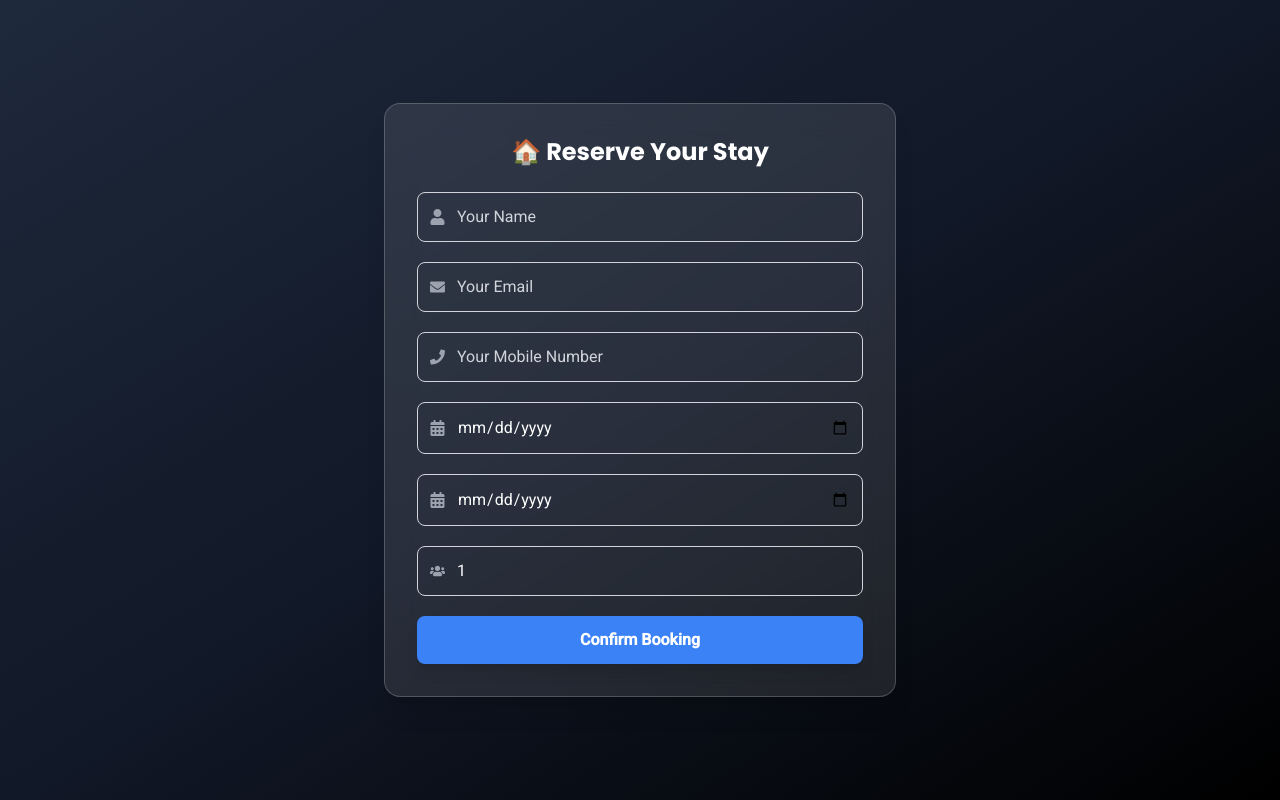
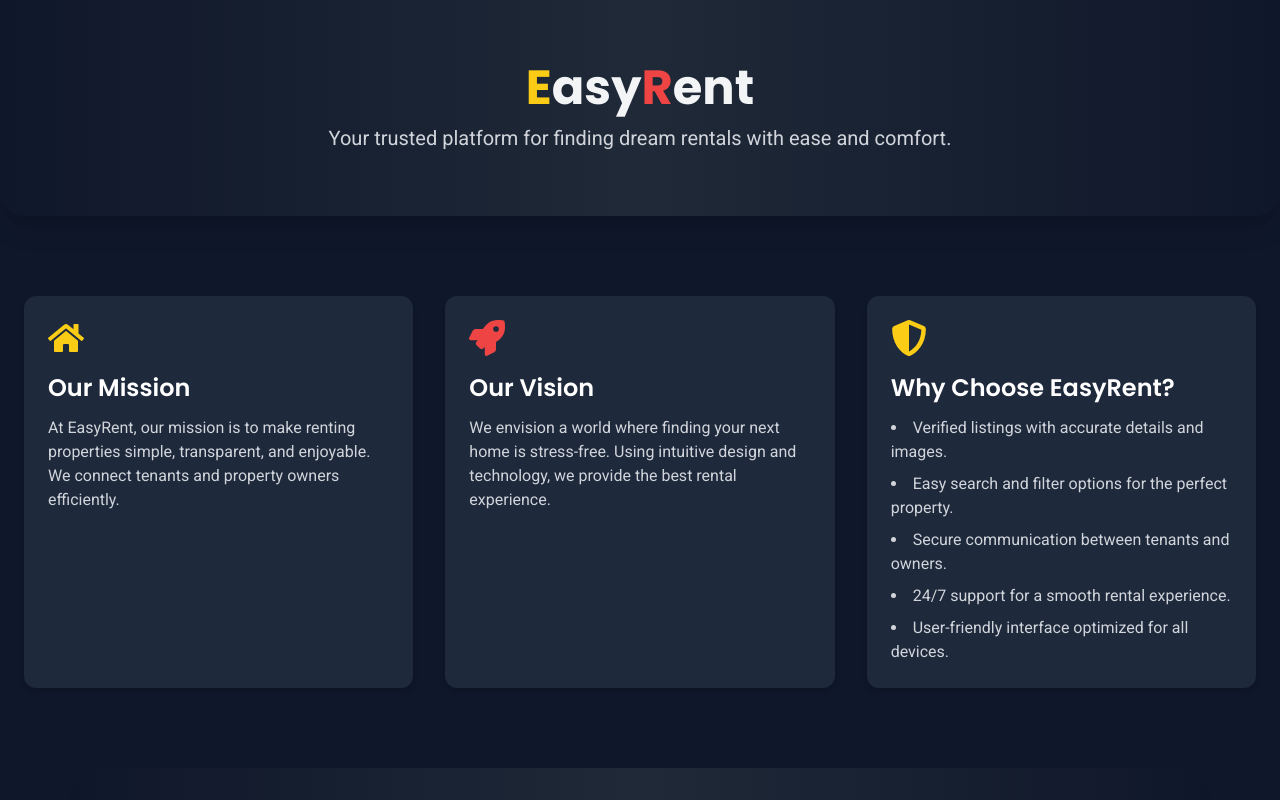
Before and after one commit to GoutamChoudharyDev/MajorProject, a React (Vite) app in the folder frontend/: page /about in a window 1280 px wide. Shown: the top 800 px of the page. Built offline with nearby package versions, Linux system fonts and the light colour scheme.

Commit message:
about page update

```diff
--- a/frontend/src/pages/About.jsx
+++ b/frontend/src/pages/About.jsx
@@ -1,170 +1,80 @@
-import axios from "axios";
-import { useState } from "react";
-import { FaUser, FaEnvelope, FaCalendarAlt, FaUsers, FaPhone } from "react-icons/fa";
-import { useNavigate, useParams } from "react-router-dom";
+import React from "react";
+import { FaHome, FaRocket, FaShieldAlt } from "react-icons/fa";
+import { useNavigate } from "react-router-dom";
 
-const BookingPage = () => {
-    const { id } = useParams();
-    const [loading, setLoading] = useState(false);
+const About = () => {
   const navigate = useNavigate();
 
-    const [bookingData, setBookingData] = useState({
-        property: id,
-        name: "",
-        email: "",
-        phone: "",
-        check_in: "",
-        check_out: "",
-        guests: 1
-    });
-
-    const [bookingSuccess, setBookingSuccess] = useState(false);
-    const [bookingError, setBookingError] = useState("");
-
-    const handleSubmit = async (e) => {
-        e.preventDefault();
-        setLoading(true);
-        try {
-            const token = localStorage.getItem("access_token");
-
-            await axios.post(
-                "http://127.0.0.1:8000/api/properties/bookings/",
-                { ...bookingData, property: id },
-                {
-                    headers: {
-                        Authorization: `Bearer ${token}`,
-                        "Content-Type": "application/json",
-                    },
-                }
-            );
-            setBookingSuccess(true);
-            setBookingError("");
-
-            // Reset with correct snake_case keys
-            setBookingData({
-                property: id,
-                name: "",
-                email: "",
-                phone: "",
-                check_in: "",
-                check_out: "",
-                guests: 1
-            });
-
-            setTimeout(() => {
-                navigate("/");
-            }, 1000);
-        } catch (error) {
-            console.error("Booking failed:", error);
-            setBookingError("Booking failed. Please try again.");
-        }
+  const handleGetStarted = () => {
+    navigate("/"); // Redirect to home page
   };
 
   return (
-        <div className="min-h-screen flex justify-center items-center bg-gradient-to-br from-slate-800 via-gray-900 to-black p-4">
-            <div className="w-full max-w-lg bg-white/10 backdrop-blur-lg shadow-xl rounded-2xl md:p-8 p-4 border border-white/20">
-                {/* Heading */}
-                <h2 className="text-2xl font-bold text-white mb-6 text-center">
-                    🏠 Reserve Your Stay
-                </h2>
-
-                {/* Booking Form */}
-                <form onSubmit={handleSubmit} className="space-y-5">
-                    {/* Name */}
-                    <div className="flex items-center border border-gray-300 rounded-lg p-3 focus-within:ring-2 focus-within:ring-blue-500 transition">
-                        <FaUser className="text-gray-400 mr-3" />
-                        <input
-                            type="text"
-                            placeholder="Your Name"
-                            value={bookingData.name}
-                            onChange={(e) => setBookingData({ ...bookingData, name: e.target.value })}
-                            className="bg-transparent outline-none w-full text-white placeholder-gray-300"
-                            required
-                        />
+    <div className="bg-slate-900 min-h-screen text-gray-100">
+      {/* Page Header */}
+      <div className="text-center py-16 px-4 bg-gradient-to-r from-slate-900 via-gray-800 to-slate-900 rounded-b-3xl shadow-xl">
+        <h1 className="text-4xl md:text-5xl font-extrabold mb-3">
+          <span className="text-yellow-400">E</span>asy
+          <span className="text-red-500">R</span>ent
+        </h1>
+        <p className="text-lg md:text-xl text-gray-300">
+          Your trusted platform for finding dream rentals with ease and comfort.
+        </p>
       </div>
 
-                    {/* Email */}
-                    <div className="flex items-center border border-gray-300 rounded-lg p-3 focus-within:ring-2 focus-within:ring-blue-500 transition">
-                        <FaEnvelope className="text-gray-400 mr-3" />
-                        <input
-                            type="email"
-                            placeholder="Your Email"
-                            value={bookingData.email}
-                            onChange={(e) => setBookingData({ ...bookingData, email: e.target.value })}
-                            className="bg-transparent outline-none w-full text-white placeholder-gray-300"
-                            required
-                        />
+      {/* About Cards Section */}
+      <div className="max-w-7xl mx-auto px-6 py-20 grid grid-cols-1 md:grid-cols-3 gap-8">
+        {/* Mission Card */}
+        <div className="bg-slate-800 rounded-xl p-6 shadow-md hover:shadow-xl transition-shadow duration-300">
+          <FaHome className="text-yellow-400 text-4xl mb-4" />
+          <h2 className="text-2xl font-semibold mb-3 text-white">Our Mission</h2>
+          <p className="text-gray-300">
+            At EasyRent, our mission is to make renting properties simple, transparent, and enjoyable.
+            We connect tenants and property owners efficiently.
+          </p>
         </div>
 
-                    {/* Phone number */}
-                    <div className="flex items-center border border-gray-300 rounded-lg p-3 focus-within:ring-2 focus-within:ring-blue-500 transition">
-                        <FaPhone className="text-gray-400 mr-3" />
-                        <input
-                            type="tel"
-                            placeholder="Your Mobile Number"
-                            value={bookingData.phone}
-                            onChange={(e) => setBookingData({ ...bookingData, phone: e.target.value })}
-                            className="bg-transparent outline-none w-full text-white placeholder-gray-300"
-                            required
-                        />
+        {/* Vision Card */}
+        <div className="bg-slate-800 rounded-xl p-6 shadow-md hover:shadow-xl transition-shadow duration-300">
+          <FaRocket className="text-red-500 text-4xl mb-4" />
+          <h2 className="text-2xl font-semibold mb-3 text-white">Our Vision</h2>
+          <p className="text-gray-300">
+            We envision a world where finding your next home is stress-free. Using intuitive design
+            and technology, we provide the best rental experience.
+          </p>
         </div>
 
-                    {/* Check-in */}
-                    <div className="flex items-center border border-gray-300 rounded-lg p-3 focus-within:ring-2 focus-within:ring-blue-500 transition">
-                        <FaCalendarAlt className="text-gray-400 mr-3" />
-                        <input
-                            type="date"
-                            value={bookingData.check_in}
-                            onChange={(e) => setBookingData({ ...bookingData, check_in: e.target.value })}
-                            className="bg-transparent outline-none w-full text-white placeholder-gray-300"
-                            required
-                        />
+        {/* Why Choose Us Card */}
+        <div className="bg-slate-800 rounded-xl p-6 shadow-md hover:shadow-xl transition-shadow duration-300">
+          <FaShieldAlt className="text-yellow-400 text-4xl mb-4" />
+          <h2 className="text-2xl font-semibold mb-3 text-white">Why Choose EasyRent?</h2>
+          <ul className="list-disc list-inside text-gray-300 space-y-2">
+            <li>Verified listings with accurate details and images.</li>
+            <li>Easy search and filter options for the perfect property.</li>
+            <li>Secure communication between tenants and owners.</li>
+            <li>24/7 support for a smooth rental experience.</li>
+            <li>User-friendly interface optimized for all devices.</li>
+          </ul>
+        </div>
       </div>
 
-                    {/* Check-out */}
-                    <div className="flex items-center border border-gray-300 rounded-lg p-3 focus-within:ring-2 focus-within:ring-blue-500 transition">
-                        <FaCalendarAlt className="text-gray-400 mr-3" />
-                        <input
-                            type="date"
-                            value={bookingData.check_out}
-                            onChange={(e) => setBookingData({ ...bookingData, check_out: e.target.value })}
-                            className="bg-transparent outline-none w-full text-white placeholder-gray-300"
-                            required
-                        />
-                    </div>
-
-                    {/* Guests */}
-                    <div className="flex items-center border border-gray-300 rounded-lg p-3 focus-within:ring-2 focus-within:ring-blue-500 transition">
-                        <FaUsers className="text-gray-400 mr-3" />
-                        <input
-                            type="number"
-                            min={1}
-                            placeholder="Guests"
-                            value={bookingData.guests}
-                            onChange={(e) => setBookingData({ ...bookingData, guests: Number(e.target.value) })}
-                            className="bg-transparent outline-none w-full text-white placeholder-gray-300"
-                            required
-                        />
-                    </div>
-
-                    {/* Submit Button */}
+      {/* Call to Action Section */}
+      <div className="text-center bg-gradient-to-r from-slate-900 via-gray-800 to-slate-900 shadow-xl rounded-t-3xl mx-6 md:mx-20">
+        <h2 className="text-2xl md:text-3xl font-bold mb-4 text-yellow-400 pt-12">
+          Ready to find your next home?
+        </h2>
+        <p className="text-gray-300 mb-6 px-6">
+          Join EasyRent today and explore thousands of verified properties.
+        </p>
         <button
-                        type="submit"
-                        disabled={loading}
-                        className={`w-full py-3 rounded-lg text-white font-semibold shadow-lg transition-all duration-200
-                        ${loading ? "bg-gray-500 cursor-not-allowed" : "bg-blue-500 hover:bg-blue-600"}`}
+          onClick={handleGetStarted}
+          className="bg-red-500 text-white font-semibold py-3 px-8 mb-12 rounded-full shadow-lg hover:bg-red-600 transition"
         >
-                        {loading ? "Booking..." : "Confirm Booking"}
+          Get Started
         </button>
-
-                </form>
-
-                {/* Feedback Messages */}
-                {bookingSuccess && <p className="text-green-400 mt-4 text-center font-semibold">Booking Successful!</p>}
-                {bookingError && <p className="text-red-500 mt-4 text-center font-semibold">{bookingError}</p>}
       </div>
     </div>
-    )
-}
+  );
+};
 
-export default BookingPage
+export default About;
```
Lines whose indentation alone changed are shown as unchanged.
